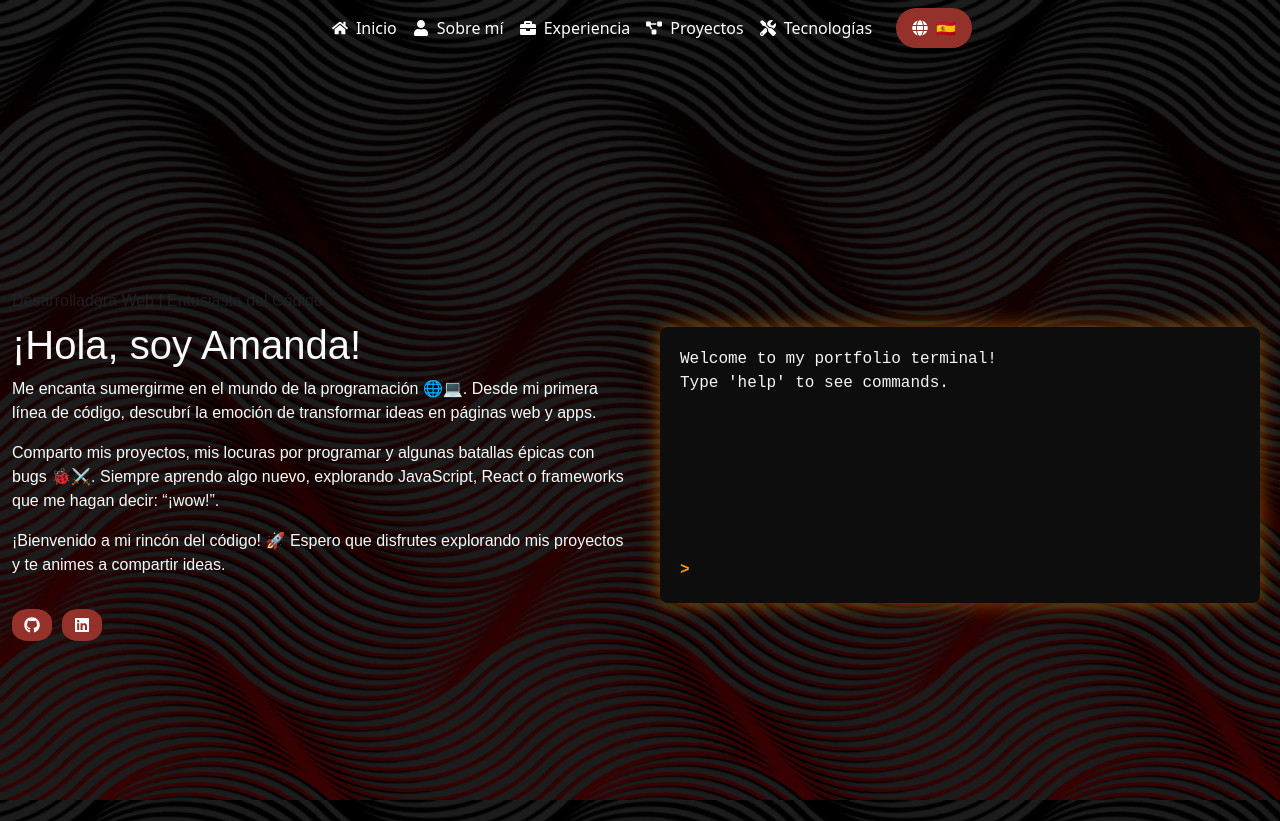
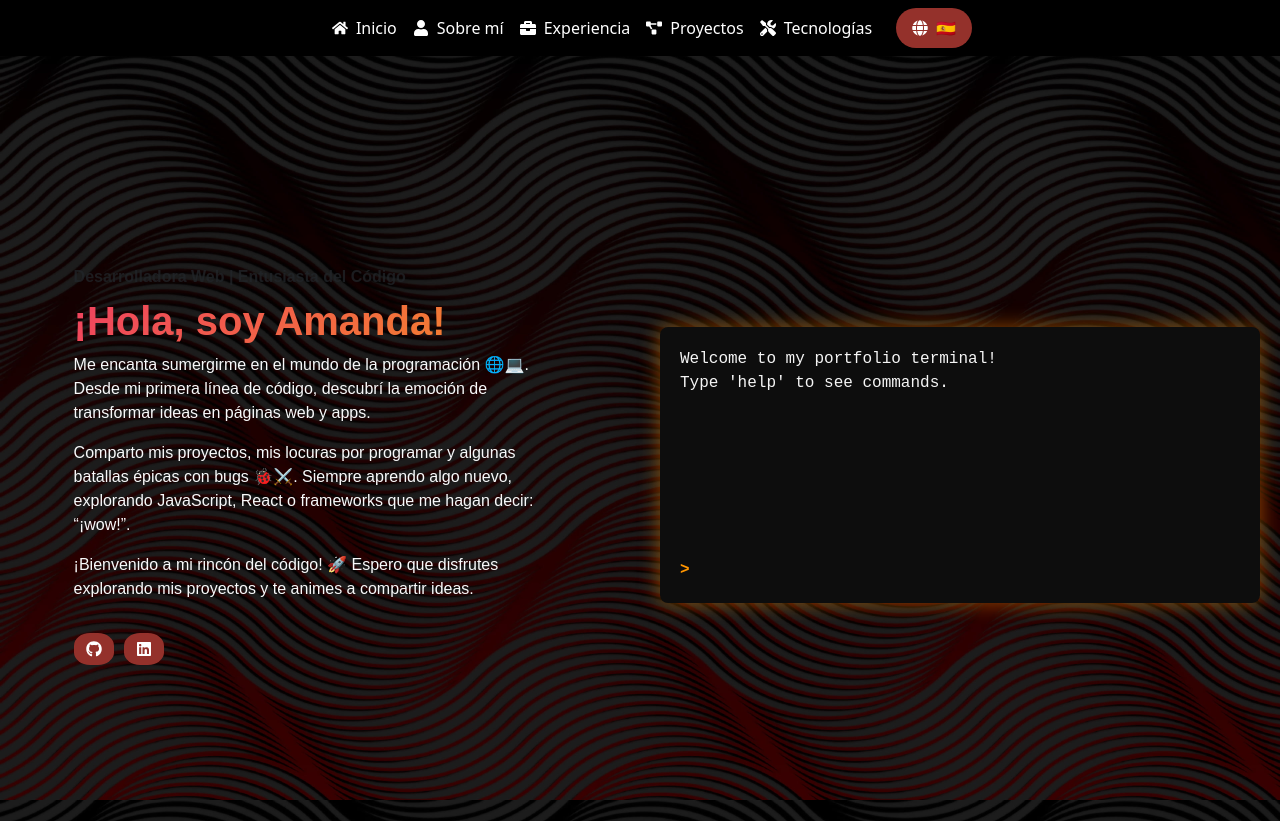
Before and after one commit to aduenasg/aduenasg.github.io, a React (Create React App) app: page / in a window 1280 px wide. Shown: the top 821 px of the page. Built offline with nearby package versions, Linux system fonts and the light colour scheme; a web font is replaced by a local one.

Commit message:
Actualizar portfolio

```diff
--- a/src/components/NavbarPage.jsx
+++ b/src/components/NavbarPage.jsx
@@ -17,8 +17,8 @@ function NavbarPage() {
       <Navbar
         expanded={expanded}
         expand="md"
-        fixed="top"               // ✅ Navbar fijo
-        style={{ background: "transparent" }}
+        fixed="top"
+        style={{ background: "black" }}
       >
         <Container className="justify-content-center">
 
--- a/src/static/css/intro.css
+++ b/src/static/css/intro.css
@@ -1,4 +1,4 @@
-/* .fade-in {
+ .fade-in {
   opacity: 0;
   animation: fadeInAnimation 1s forwards;
 }
@@ -14,7 +14,7 @@
   }
 }
 .subtitle{
-    color: #f4a261;
+    color: #f4a261 !important;
     font-weight: bold;
 }
 
@@ -32,9 +32,6 @@
   color: transparent !important;
 }
 
-.container-intro{
-  height: calc(100dvh - 100px);
-}
 
 .h-100{
   height: 100% !important;
@@ -46,14 +43,8 @@
 .intro-box{
   margin: 10%;
 }
- */
 
-
- /* intro.css */
-
-/* Background principal */
 .background-intro {
-
   min-height: calc(100vh - 70px); /* ✅ Resta altura del navbar */
   display: flex;
   align-items: center;
@@ -62,31 +53,18 @@
   padding-bottom: 2rem;
 }
 
-/* Contenedor interno ocupa 100% altura */
 .container-intro {
   height: 100%;
 }
 
-/* Row ocupa 100% altura */
 .row.h-100 {
   height: 100%;
 }
 
-/* Ajustes responsive para mobile */
 @media (max-width: 768px) {
   .background-intro {
     min-height: auto;
-    padding-top: 5rem;   /* Espacio para navbar mobile */
+    padding-top: 5rem;
     padding-bottom: 3rem;
   }
 }
-
-/* Opcional: fade-in animation */
-.fade-in {
-  opacity: 0;
-  animation: fadeInAnimation 1s forwards;
-}
-
-@keyframes fadeInAnimation {
-  to { opacity: 1; }
-}
```
